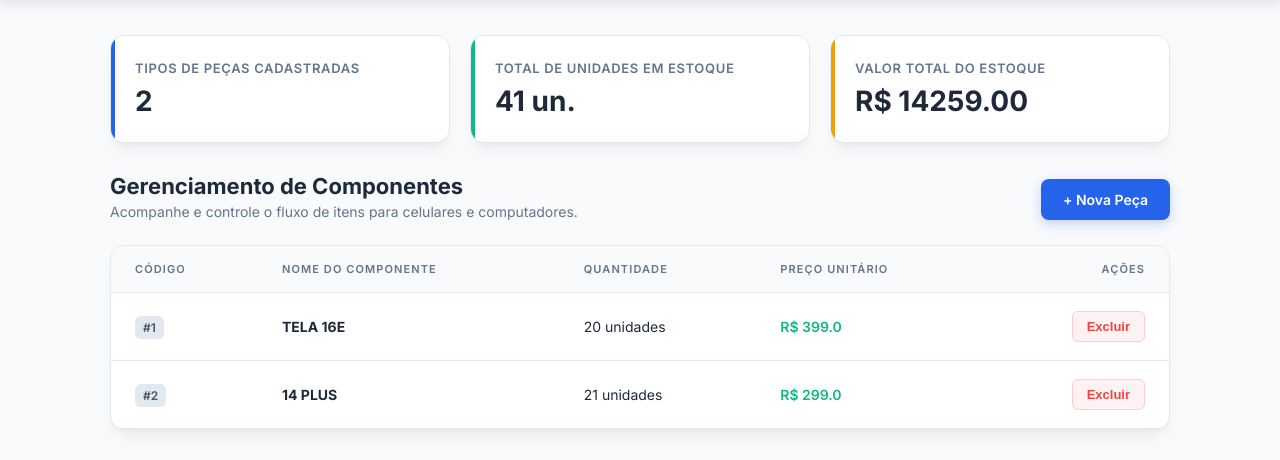
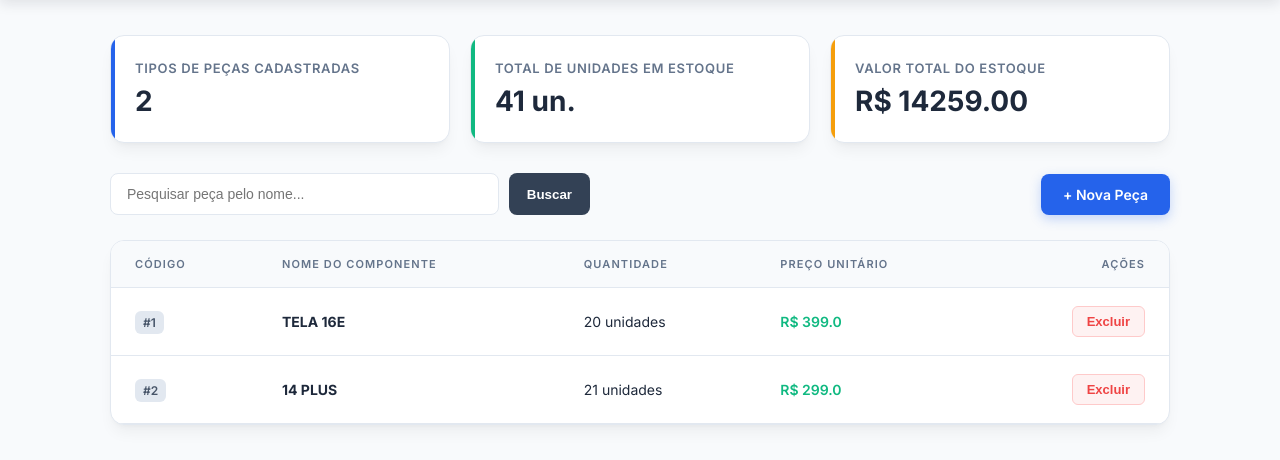
Before and after one commit to ruannQxl/projeto_estoque, a Flask app: page / in a window 1280 px wide. Shown: the part 74-534 px from the top of the page. Run offline with Flask 3, Linux system fonts and the light colour scheme; data comes from the database, SQL or seed files in the repository.

Commit message:
Adiciona barra de pesquisa integrada ao layout corporativo

```diff
--- a/templates/index.html
+++ b/templates/index.html
@@ -31,26 +31,20 @@
             font-family: 'Inter', sans-serif;
             background-color: var(--bg-app);
             color: var(--text-main);
-            margin: 0;
-            padding: 0;
+            margin: 0; padding: 0;
             animation: fadeIn 0.4s ease-out;
         }
 
         nav {
-            background-color: var(--header-bg);
-            color: white;
-            padding: 18px 32px;
-            display: flex;
-            justify-content: space-between;
-            align-items: center;
+            background-color: var(--header-bg); color: white; padding: 18px 32px;
+            display: flex; justify-content: space-between; align-items: center;
             box-shadow: 0 4px 12px rgba(15, 23, 42, 0.1);
         }
 
         .nav-brand { display: flex; align-items: center; gap: 12px; }
         .nav-logo {
-            background: linear-gradient(135deg, #2563eb, #06b6d4);
-            color: white; width: 38px; height: 38px;
-            display: flex; align-items: center; justify-content: center;
+            background: linear-gradient(135deg, #2563eb, #06b6d4); color: white;
+            width: 38px; height: 38px; display: flex; align-items: center; justify-content: center;
             border-radius: 8px; font-weight: 700; font-size: 18px;
         }
         .nav-title { font-size: 18px; font-weight: 700; }
@@ -58,49 +52,58 @@
 
         main { max-width: 1100px; margin: 35px auto; padding: 0 20px; }
 
-        /* GRID DE MÉTRICAS (DASHBOARD) */
+        /* Grid de Métricas */
         .metrics-grid {
-            display: grid;
-            grid-template-columns: repeat(auto-fit, minmax(280px, 1fr));
-            gap: 20px;
-            margin-bottom: 30px;
+            display: grid; grid-template-columns: repeat(auto-fit, minmax(280px, 1fr));
+            gap: 20px; margin-bottom: 30px;
         }
-
         .metric-card {
-            background: var(--card-bg);
-            padding: 24px;
-            border-radius: 14px;
-            border: 1px solid var(--border-color);
-            box-shadow: var(--shadow);
-            position: relative;
-            overflow: hidden;
+            background: var(--card-bg); padding: 24px; border-radius: 14px;
+            border: 1px solid var(--border-color); box-shadow: var(--shadow); position: relative; overflow: hidden;
         }
-
-        .metric-card::before {
-            content: ''; position: absolute; top: 0; left: 0; width: 4px; height: 100%;
-            background: var(--primary);
-        }
+        .metric-card::before { content: ''; position: absolute; top: 0; left: 0; width: 4px; height: 100%; background: var(--primary); }
         .metric-card.success::before { background: var(--success); }
         .metric-card.warning::before { background: #f59e0b; }
-
         .metric-title { font-size: 13px; font-weight: 600; color: var(--text-muted); text-transform: uppercase; letter-spacing: 0.05em; }
         .metric-value { font-size: 28px; font-weight: 700; color: var(--text-main); margin-top: 8px; }
 
-        .page-header {
-            display: flex; justify-content: space-between; align-items: flex-end;
-            margin-bottom: 25px; flex-wrap: wrap; gap: 20px;
+        /* Toolbar com Pesquisa e Botão */
+        .toolbar {
+            display: flex; justify-content: space-between; align-items: center;
+            margin-bottom: 25px; flex-wrap: wrap; gap: 15px;
         }
-        h2 { margin: 0; font-size: 22px; font-weight: 700; }
-        p.subtitle { color: var(--text-muted); margin: 4px 0 0 0; font-size: 14px; }
+
+        .search-form {
+            display: flex; gap: 10px; flex: 1; max-width: 480px;
+        }
+        .search-input {
+            flex: 1; padding: 12px 16px; border: 1px solid var(--border-color);
+            border-radius: 8px; font-size: 14px; background: var(--card-bg);
+            transition: all 0.2s;
+        }
+        .search-input:focus { outline: none; border-color: var(--primary); box-shadow: 0 0 0 3px rgba(37,99,235,0.1); }
+
+        .btn-search {
+            background-color: #334155; color: white; border: none; padding: 0 18px;
+            border-radius: 8px; font-weight: 600; cursor: pointer; transition: background 0.2s;
+        }
+        .btn-search:hover { background-color: #1e293b; }
+
+        .btn-clear {
+            background-color: #e2e8f0; color: var(--text-main); text-decoration: none;
+            padding: 0 14px; border-radius: 8px; font-weight: 600; display: flex; align-items: center; font-size: 13px;
+        }
+        .btn-clear:hover { background-color: #cbd5e1; }
 
         .btn-primary {
             background-color: var(--primary); color: white; padding: 12px 22px;
             border: none; border-radius: 8px; cursor: pointer; font-size: 14px; font-weight: 600;
             transition: all 0.2s ease; box-shadow: 0 4px 12px rgba(37, 99, 235, 0.25);
-            display: inline-flex; align-items: center; gap: 8px; text-decoration: none;
+            text-decoration: none; display: inline-flex; align-items: center; gap: 8px;
         }
-        .btn-primary:hover { background-color: var(--primary-hover); transform: translateY(-2px); }
+        .btn-primary:hover { background-color: var(--primary-hover); transform: translateY(-1px); }
 
+        /* Tabela */
         .card { background: var(--card-bg); border-radius: 14px; border: 1px solid var(--border-color); box-shadow: var(--shadow); overflow: hidden; }
         .table-responsive { overflow-x: auto; }
         table { width: 100%; border-collapse: collapse; text-align: left; white-space: nowrap; }
@@ -130,7 +133,7 @@
     </nav>
 
     <main>
-        <!-- CARDS DE MÉTRICAS (DASHBOARD VISUAL) -->
+        <!-- Cards de Métricas -->
         <div class="metrics-grid">
             <div class="metric-card">
                 <div class="metric-title">Tipos de Peças Cadastradas</div>
@@ -146,11 +149,15 @@
             </div>
         </div>
 
-        <div class="page-header">
-            <div>
-                <h2>Gerenciamento de Componentes</h2>
-                <p class="subtitle">Acompanhe e controle o fluxo de itens para celulares e computadores.</p>
-            </div>
+        <!-- Barra de Ferramentas: Pesquisa à esquerda e Botão Nova Peça à direita -->
+        <div class="toolbar">
+            <form action="/" method="GET" class="search-form">
+                <input type="text" name="busca" class="search-input" placeholder="Pesquisar peça pelo nome..." value="{{ termo_busca }}">
+                <button type="submit" class="btn-search">Buscar</button>
+                {% if termo_busca %}
+                    <a href="/" class="btn-clear">Limpar</a>
+                {% endif %}
+            </form>
             <a href="/cadastrar" class="btn-primary">+ Nova Peça</a>
         </div>
 
@@ -181,7 +188,13 @@
                         </tr>
                         {% else %}
                         <tr>
-                            <td colspan="5" class="empty-state">Nenhum componente registrado no sistema atualmente.</td>
+                            <td colspan="5" class="empty-state">
+                                {% if termo_busca %}
+                                    Nenhum resultado encontrado para "{{ termo_busca }}".
+                                {% else %}
+                                    Nenhum componente registrado no sistema atualmente.
+                                {% endif %}
+                            </td>
                         </tr>
                         {% endfor %}
                     </tbody>
```
